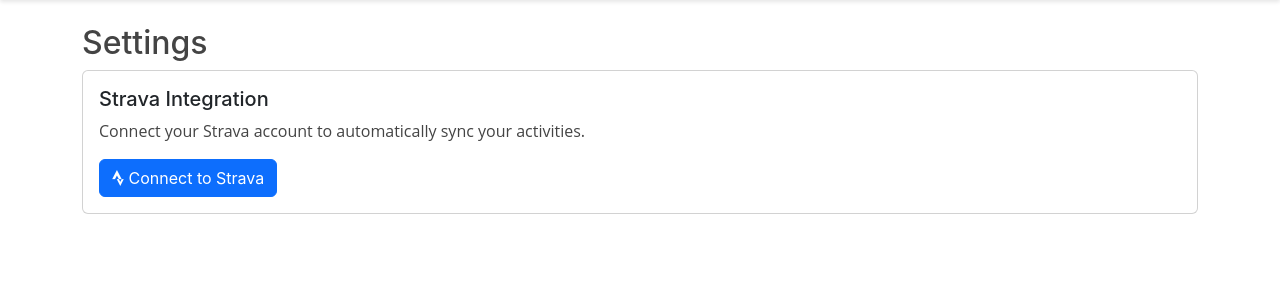
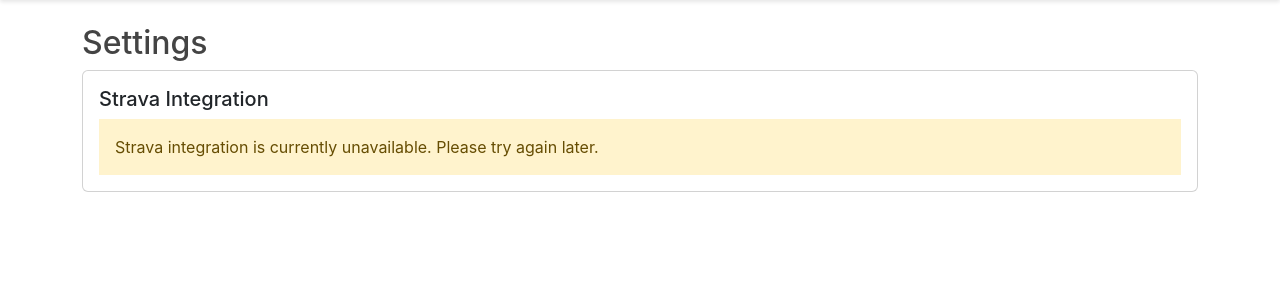
Before and after one commit to bb01010101/pythonflaskwebsite, a Flask app: page /settings in a window 1280 px wide. Shown: the part 60-360 px from the top of the page. Run offline with Flask 3, Linux system fonts and the light colour scheme; the visitor is signed in with stand-in values (Sample User, id 1); parts of the project's set-up code (start-up, migrations or seed data) failed here and were passed over.

Commit message:
fixing strava shi

```diff
--- a/website/templates/settings.html
+++ b/website/templates/settings.html
@@ -16,7 +16,11 @@
     <div class="card">
         <div class="card-body">
             <h5 class="card-title">Strava Integration</h5>
-            {% if not strava_connected %}
+            {% if not strava_available %}
+                <div class="alert alert-warning">
+                    Strava integration is currently unavailable. Please try again later.
+                </div>
+            {% elif not strava_connected %}
                 <p>Connect your Strava account to automatically sync your activities.</p>
                 <a href="{{ url_for('views.strava_auth') }}" class="btn btn-primary">
                     <i class="fab fa-strava"></i> Connect to Strava
--- a/website/views.py
+++ b/website/views.py
@@ -17,11 +17,22 @@
 #Configure image handling for database storage
 ALLOWED_EXTENSIONS = {'png', 'jpg', 'jpeg', 'gif'}
 
-# Add these environment variables to your configuration
-strava_integration = StravaIntegration(
-    client_id=os.environ.get('STRAVA_CLIENT_ID'),
-    client_secret=os.environ.get('STRAVA_CLIENT_SECRET')
-)
+def get_strava_integration():
+    client_id = os.environ.get('STRAVA_CLIENT_ID')
+    client_secret = os.environ.get('STRAVA_CLIENT_SECRET')
+
+    if client_id and client_secret:
+        try:
+            return StravaIntegration(
+                client_id=client_id,
+                client_secret=client_secret
+            )
+        except Exception as e:
+            logger.error(f"Failed to initialize StravaIntegration: {e}")
+            return None
+    return None
+
+strava_integration = get_strava_integration()
 
 # Add some logging to debug the values
 logger.info(f"Strava Client ID: {os.environ.get('STRAVA_CLIENT_ID')}")
@@ -721,15 +732,21 @@
 @views.route('/settings')
 @login_required
 def settings():
+    strava_available = strava_integration is not None
     return render_template(
         'settings.html',
         user=current_user,
-        strava_connected=current_user.strava_access_token is not None
+        strava_connected=current_user.strava_access_token is not None if strava_available else False,
+        strava_available=strava_available
     )
 
 @views.route('/strava/auth')
 @login_required
 def strava_auth():
+    if not strava_integration:
+        flash('Strava integration is not available at this time.', 'error')
+        return redirect(url_for('views.settings'))
+
     redirect_uri = url_for('views.strava_callback', _external=True)
     auth_url = strava_integration.get_auth_url(redirect_uri)
     return redirect(auth_url)
```
